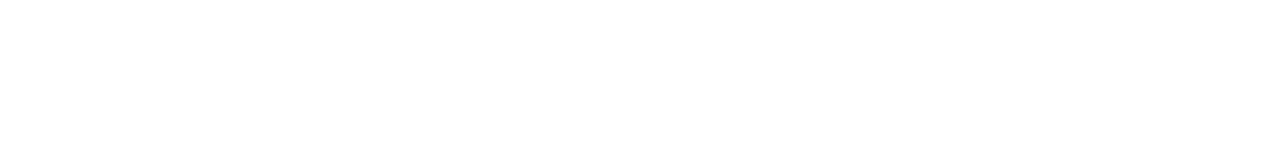
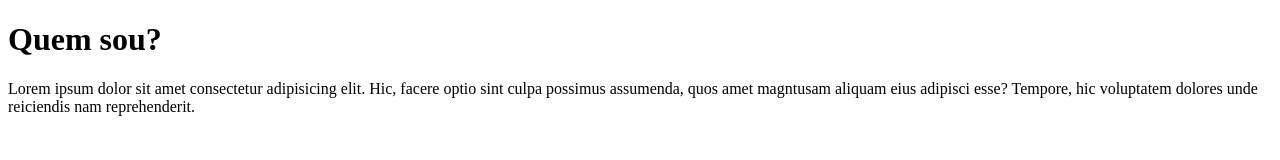
Before and after one commit to rafaelcoelhofl/curso-git-1, a plain HTML site: page index.html in a window 1280 px wide. Drawn offline with Linux system fonts and the light colour scheme.

Commit message:
adicionando novos aquivos na página principal

```diff
--- a/index.html
+++ b/index.html
@@ -4,10 +4,17 @@
 <head>
     <meta charset="UTF-8">
     <meta name="viewport" content="width=device-width, initial-scale=1.0">
-    <title>Document</title>
+    <title>Portifólio</title>
 </head>
 
 <body>
+    <h1>Quem sou?</h1>
+    <p>
+        Lorem ipsum dolor sit amet consectetur adipisicing elit.
+        Hic, facere optio sint culpa possimus assumenda, quos amet magntusam aliquam
+        eius adipisci esse?
+        Tempore, hic voluptatem dolores unde reiciendis nam reprehenderit.
+    </p>
 
 </body>
 
```
